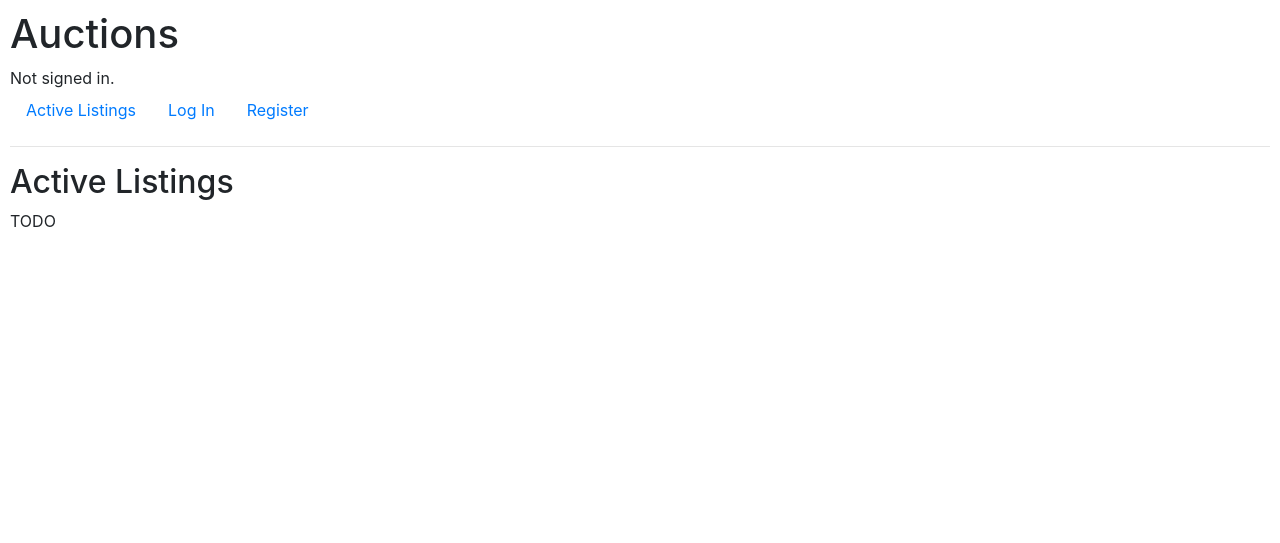
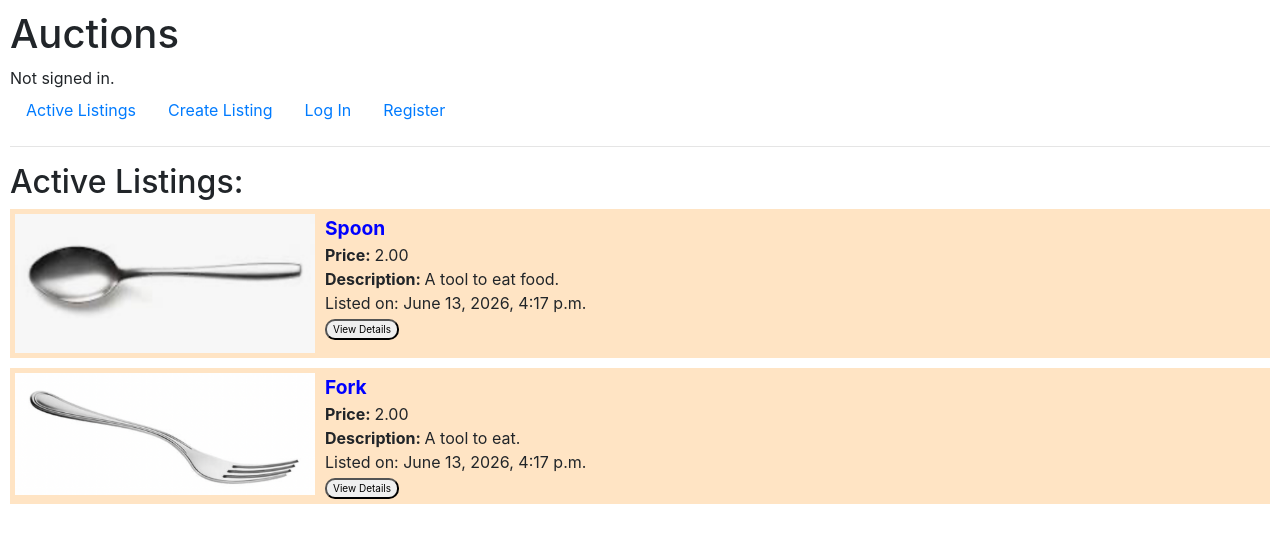
Before and after one commit to theankitjoshi12345/CS50-Web-Dev-Projects, a Django app: template commerce/auctions/templates/auctions/index.html in a window 1280 px wide. Shown: the top 543 px of the page. Run offline with Django 3.2, Linux system fonts and the light colour scheme; the template is opened without the code that fills it: values that come from a table or form of the project are taken from there, others are empty; data comes from the database, SQL or seed files in the repository; both versions use the stored data as it was after the commit; parts of the project's set-up code (start-up, migrations or seed data) failed here and were passed over; some libraries are stand-ins or nearby versions.

Commit message:
partially completed

```diff
--- a/commerce/auctions/models.py
+++ b/commerce/auctions/models.py
@@ -6,7 +6,7 @@ class User(AbstractUser):
     pass
 
     def __str__(self):
-        return f"{self.uername.lowercase()}"
+        return f"{self.username.lower()}"
 
 
 class Listing(models.Model):
@@ -15,13 +15,17 @@ class Listing(models.Model):
         User, on_delete=models.CASCADE, related_name="listings")
     name = models.CharField(max_length=64)
     description = models.TextField()
+    image = models.ImageField(upload_to="listings/", blank=True, null=True)
+    category = models.CharField(max_length=30, default="OTHER")
+    price = models.DecimalField(max_digits=10, decimal_places=2)
+    datetime = models.DateTimeField(auto_now_add=True)
 
     def __str__(self):
-        return f"\"{self.owner}\" listed {self.name.Capitalize()}. Description: {self.description}"
+        return f"\"{self.owner}\" listed {self.name.capitalize()}. Description: {self.description}"
 
 
 class Bid(models.Model):  # Renamed to singular
-    owner = models.ForeignKey(
+    bidder = models.ForeignKey(
         User, on_delete=models.CASCADE, related_name="bids")
     listing = models.ForeignKey(
         Listing, on_delete=models.CASCADE, related_name="bids")
@@ -30,7 +34,7 @@ class Bid(models.Model):  # Renamed to singular
 
 
 class Comment(models.Model):  # Renamed to singular
-    owner = models.ForeignKey(
+    commenter = models.ForeignKey(
         User, on_delete=models.CASCADE, related_name="comments")
     listing = models.ForeignKey(
         Listing, on_delete=models.CASCADE, related_name="comments")  # Fixed related_name
--- a/commerce/auctions/static/auctions/styles.css
+++ b/commerce/auctions/static/auctions/styles.css
@@ -1,3 +1,47 @@
 body {
     padding: 10px;
 }
+
+.form-group{
+    margin-left: 10px;
+    margin-top: 10px;
+    width: 300px;
+    display:block;
+}
+
+.submit-button{
+    margin-left: 10px;
+    width: auto;
+    height: auto;
+    border-radius: 10px;
+}
+
+.submit-button:hover{
+    background-color: black;
+    color:white;
+}
+
+.listing-container{
+    display:flex;
+    flex-wrap: wrap;
+    height:auto;
+    width:auto;
+    flex-wrap: wrap;
+    background-color: bisque;
+    margin-bottom: 10px;
+    padding:5px;
+}
+
+.listing-details{
+    margin-left: 10px;
+}
+
+#listing-title{
+    font-size: larger;
+    color: blue;
+}
+
+#listing-button{
+    margin-left:0px;
+    font-size: x-small;
+}
--- a/commerce/auctions/templates/auctions/index.html
+++ b/commerce/auctions/templates/auctions/index.html
@@ -1,7 +1,31 @@
 {% extends "auctions/layout.html" %}
 
 {% block body %}
-    <h2>Active Listings</h2>
+    <h2>Active Listings:</h2>
+    {% if listings %}
+        {% for listing in listings %}
+        <div class="listing-container">
 
-    TODO
+            <div class="listing-block listing-image">
+                {% if listing.image %}
+                    <img src="{{ listing.image.url }}" alt="{{ listing.name }}" style="max-width: 300px; max-height:200px;">
+                {% else %}
+                    <p>No image provided.</p>
+                {% endif %}
+            </div>
+
+            <div class="listing-block listing-details">
+                <div id="listing-title"><b>{{ listing.name }}</b></div>
+                <div id="listing-price"><b>Price: </b>{{ listing.price }}</div>
+                <div id="listing-description"><b>Description: </b>{{ listing.description }}</div>
+                <div id="listing-datetime">Listed on: {{listing.datetime}}</div>
+                <a href="{% url 'listing' listing.id %}">
+                    <button class="submit-button" id="listing-button">View Details</button>
+                </a>
+           </div>
+
+        </div>
+        {% endfor %}
+
+    {% endif %}
 {% endblock %}
--- a/commerce/auctions/templates/auctions/layout.html
+++ b/commerce/auctions/templates/auctions/layout.html
@@ -20,6 +20,9 @@
             <li class="nav-item">
                 <a class="nav-link" href="{% url 'index' %}">Active Listings</a>
             </li>
+            <li class="nav-item">
+                <a class="nav-link" href="{% url 'createListing' %}">Create Listing</a>
+            </li>
             {% if user.is_authenticated %}
                 <li class="nav-item">
                     <a class="nav-link" href="{% url 'logout' %}">Log Out</a>
--- a/commerce/auctions/urls.py
+++ b/commerce/auctions/urls.py
@@ -6,5 +6,7 @@ urlpatterns = [
     path("", views.index, name="index"),
     path("login", views.login_view, name="login"),
     path("logout", views.logout_view, name="logout"),
-    path("register", views.register, name="register")
+    path("register", views.register, name="register"),
+    path("listing", views.createListing, name="createListing"),
+    path("listing/<int:id>", views.listing, name="listing"),
 ]
--- a/commerce/commerce/settings.py
+++ b/commerce/commerce/settings.py
@@ -120,3 +120,6 @@ USE_TZ = True
 # https://docs.djangoproject.com/en/3.0/howto/static-files/
 
 STATIC_URL = '/static/'
+
+MEDIA_URL = '/media/'
+MEDIA_ROOT = os.path.join(BASE_DIR, 'media')
--- a/commerce/commerce/urls.py
+++ b/commerce/commerce/urls.py
@@ -15,8 +15,10 @@ Including another URLconf
 """
 from django.contrib import admin
 from django.urls import include, path
+from django.conf.urls.static import static
+from . import settings
 
 urlpatterns = [
     path("admin/", admin.site.urls),
     path("", include("auctions.urls"))
-]
+] + static(settings.MEDIA_URL, document_root=settings.MEDIA_ROOT) # Add this at the end
```
Also changed, not shown: commerce/auctions/templates/auctions/listing.html (added, +27 -0 lines), commerce/auctions/views.py (+46 -5 lines), commerce/auctions/migrations/0002_alter_user_id_listing_comment_bid.py (added), commerce/auctions/migrations/0003_listing_datetime_listing_price.py (added), commerce/db.sqlite3, commerce/media/listings/Screenshot_2026-06-12_at_5.08.37PM.png (added), commerce/media/listings/Screenshot_2026-06-12_at_5.46.39PM.png (added).
